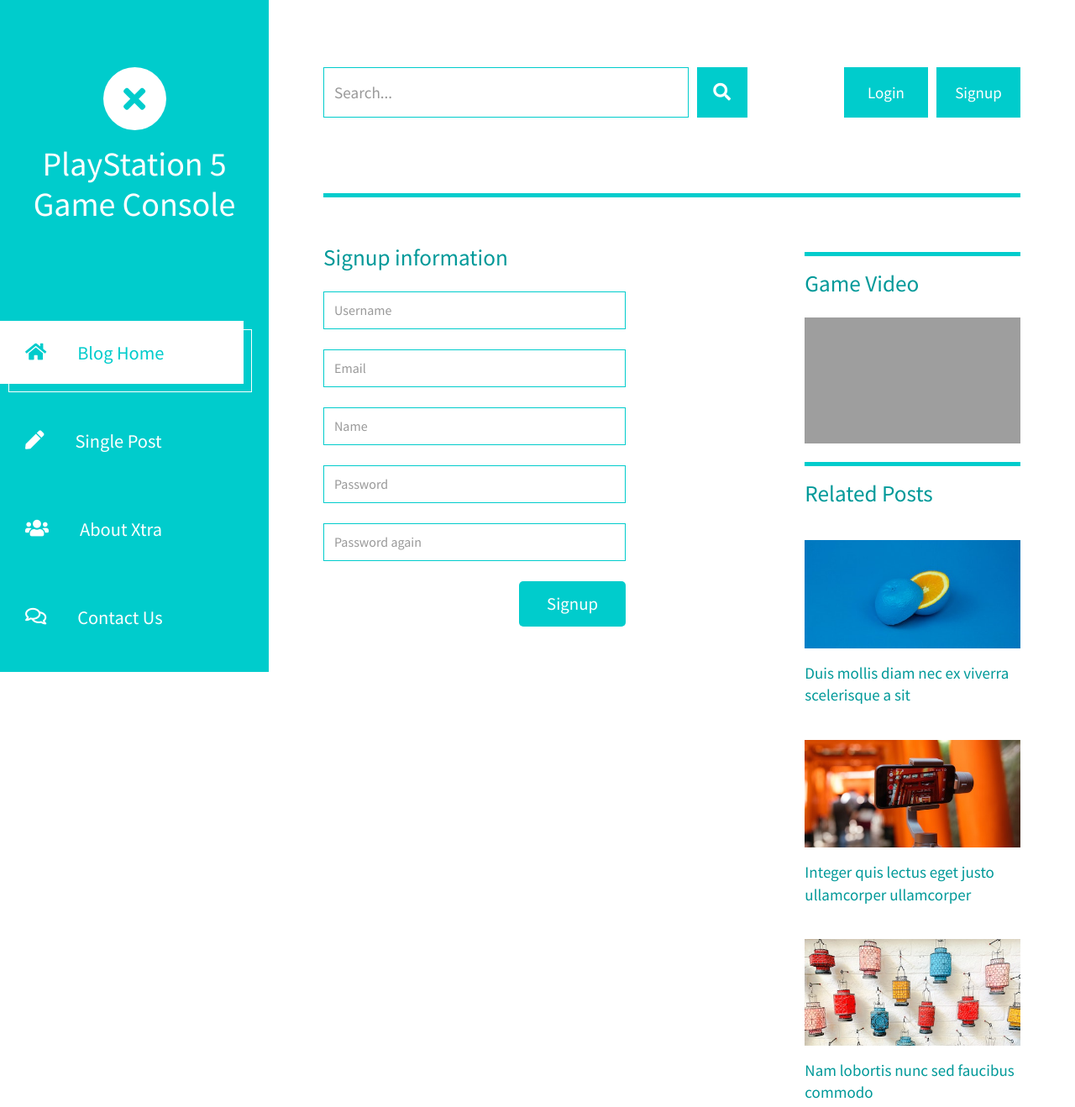
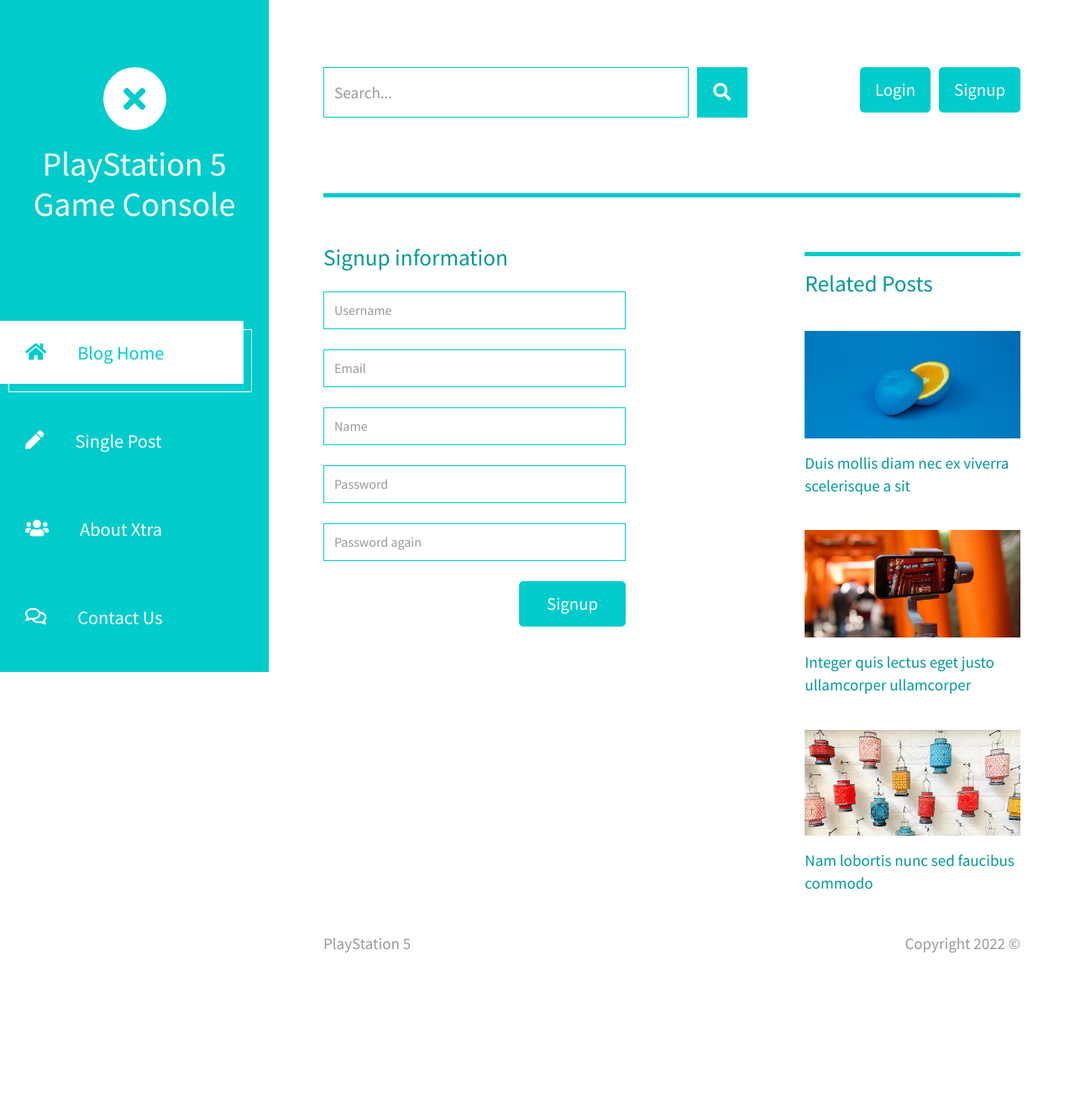
Before and after one commit to mehmetkesik/game-console-website, a PHP site: page /index.php?page=signup in a window 1280 px wide. Shown: the top 1318 px of the page at 84% size. After the commit the page ends 1135 px from the top, so only its background shows below. Run offline with PHP 8.4, Linux system fonts and the light colour scheme; grey boxes are pictures that could not be loaded.

Commit message:
Initial Commit

```diff
--- a/css/style.css
+++ b/css/style.css
@@ -44,7 +44,6 @@ hr {
 .tm-header {
     background-color: #0CC;
     color: white;
-
     position: fixed;
     top: 0;
     left: 0;
@@ -217,7 +216,7 @@ ul {
 .user-button {
     margin-left: 10px;
     color: #fff;
-    width: 100px !important;
+    padding: 8px 18px !important;
 }
 
 .tm-search-button {
--- a/pages/inc/header.php
+++ b/pages/inc/header.php
@@ -12,14 +12,10 @@
     <div class="col-12 col-lg-4">
         <div class="d-flex justify-content-end">
             <a href="/?page=login">
-                <button class="tm-search-button user-button">
-                    Login
-                </button>
+                <button class="tm-btn tm-btn-primary tm-btn-small user-button">Login</button>
             </a>
             <a href="/?page=signup">
-                <button class="tm-search-button user-button">
-                    Signup
-                </button>
+                <button class="tm-btn tm-btn-primary tm-btn-small user-button">Signup</button>
             </a>
         </div>
     </div>
--- /dev/null
+++ b/pages/inc/sidebar.php
@@ -0,0 +1,27 @@
+<aside class="col-lg-4 tm-aside-col">
+    <div class="tm-post-sidebar">
+        <hr class="mb-3 tm-hr-primary">
+        <h2 class="tm-mb-40 tm-post-title tm-color-primary">Related Posts</h2>
+        <a href="#" class="d-block tm-mb-40">
+            <figure>
+                <img src="img/img-02.jpg" alt="Image" class="mb-3 img-fluid">
+                <figcaption class="tm-color-primary">Duis mollis diam nec ex viverra scelerisque a sit
+                </figcaption>
+            </figure>
+        </a>
+        <a href="#" class="d-block tm-mb-40">
+            <figure>
+                <img src="img/img-05.jpg" alt="Image" class="mb-3 img-fluid">
+                <figcaption class="tm-color-primary">Integer quis lectus eget justo ullamcorper
+                    ullamcorper
+                </figcaption>
+            </figure>
+        </a>
+        <a href="#" class="d-block tm-mb-40">
+            <figure>
+                <img src="img/img-06.jpg" alt="Image" class="mb-3 img-fluid">
+                <figcaption class="tm-color-primary">Nam lobortis nunc sed faucibus commodo</figcaption>
+            </figure>
+        </a>
+    </div>
+</aside>
--- a/pages/signup.php
+++ b/pages/signup.php
@@ -57,39 +57,9 @@ if (!empty($_POST)) {
                     </div>
                 </div>
             </div>
-            <aside class="col-lg-4 tm-aside-col">
-                <div class="tm-post-sidebar">
-                    <hr class="mb-3 tm-hr-primary">
-                    <h2 class="mb-4 tm-post-title tm-color-primary">Game Video</h2>
-                    <iframe src="https://www.youtube.com/embed/cxXvYJyBlc4"
-                            title="YouTube video player" frameborder="0"
-                            allow="accelerometer; autoplay; clipboard-write; encrypted-media; gyroscope; picture-in-picture"
-                            allowfullscreen style="width:100%;"></iframe>
-                    <hr class="mb-3 tm-hr-primary">
-                    <h2 class="tm-mb-40 tm-post-title tm-color-primary">Related Posts</h2>
-                    <a href="#" class="d-block tm-mb-40">
-                        <figure>
-                            <img src="img/img-02.jpg" alt="Image" class="mb-3 img-fluid">
-                            <figcaption class="tm-color-primary">Duis mollis diam nec ex viverra scelerisque a sit
-                            </figcaption>
-                        </figure>
-                    </a>
-                    <a href="#" class="d-block tm-mb-40">
-                        <figure>
-                            <img src="img/img-05.jpg" alt="Image" class="mb-3 img-fluid">
-                            <figcaption class="tm-color-primary">Integer quis lectus eget justo ullamcorper
-                                ullamcorper
-                            </figcaption>
-                        </figure>
-                    </a>
-                    <a href="#" class="d-block tm-mb-40">
-                        <figure>
-                            <img src="img/img-06.jpg" alt="Image" class="mb-3 img-fluid">
-                            <figcaption class="tm-color-primary">Nam lobortis nunc sed faucibus commodo</figcaption>
-                        </figure>
-                    </a>
-                </div>
-            </aside>
+
+            <?php include("pages/inc/sidebar.php"); ?>
+
         </div>
 
         <?php include("pages/inc/footer.php"); ?>
```
Also changed, not shown: pages/login.php (+3 -33 lines).
